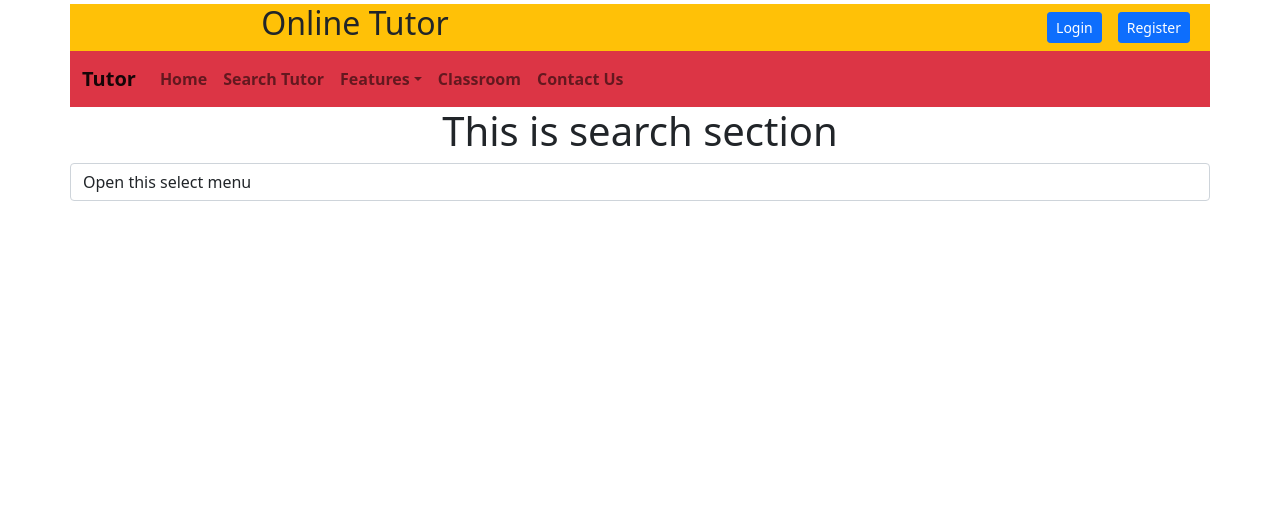
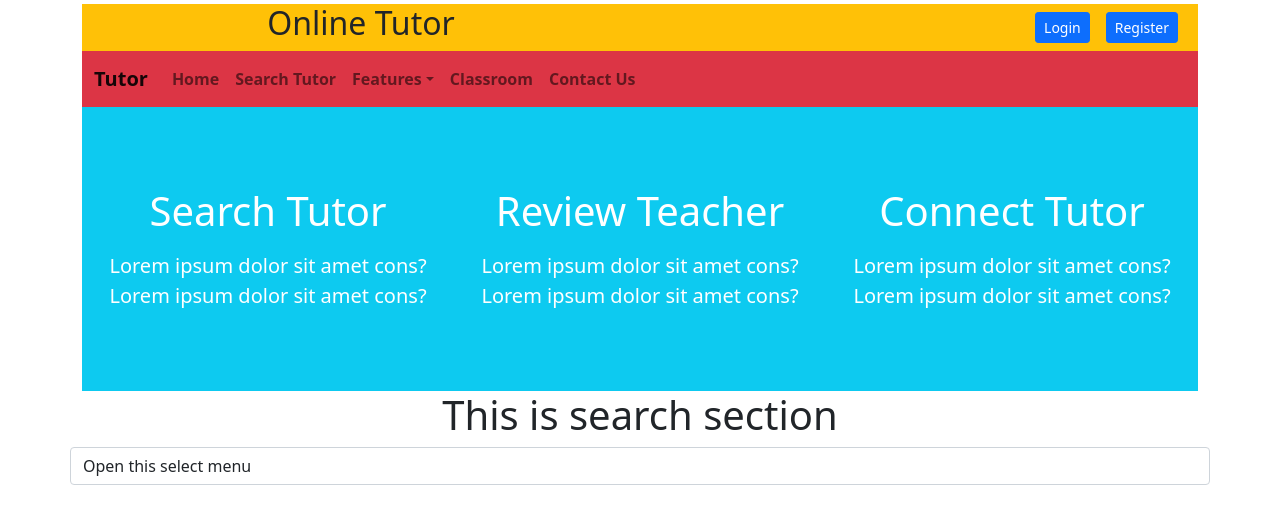
Before and after one commit to pd1116/Online-Tutor, a React (Create React App) app: page /search in a window 1280 px wide. Shown: the top 524 px of the page. Built offline with nearby package versions, Linux system fonts and the light colour scheme.

Commit message:
service add

```diff
--- a/src/Components/Main/Main.js
+++ b/src/Components/Main/Main.js
@@ -3,10 +3,12 @@ import './Main.css';
 
 import { Container, Nav, Navbar, NavDropdown } from 'react-bootstrap';
 import { Link } from 'react-router-dom';
+import Service from '../Service/Service';
 
 const Main = () => {
     return (
-        <div className="container bg-warning">
+        <div className="container">
+            <div className="container bg-warning ">
 
                 {/* top banner start here  */}
 
@@ -23,7 +25,7 @@ const Main = () => {
                     {/* top banner ends here  */}
 
                     {/* Navbar start here  */}
-            <Navbar bg="danger"  expand="sm" className="navbar">
+                    <Navbar bg="danger" expand="sm" className="navbar">
 
                         <Navbar.Brand href="#home " >Tutor</Navbar.Brand>
                         <Navbar.Toggle aria-controls="basic-navbar-nav" />
@@ -49,13 +51,19 @@ const Main = () => {
 
                     </Navbar>
 
-            {/* Navbar ends here  */}
 
 
+                </div>
 
 
 
             </div>
+                 {/* Navbar ends here  */}
+
+            {/* service section start here */}
+            <Service></Service>
+            {/* service section ends here */}
+
         </div>
     );
 };
--- /dev/null
+++ b/src/Components/Service/Service.js
@@ -0,0 +1,43 @@
+import React from 'react';
+
+const Service = () => {
+    return (
+        <div className="service bg-info py-5">
+          {/* Service section  */}
+
+
+    <div class="container-fluid">
+        <div class="row align-items-center text-center text-white  ">
+            <div class="col-md-6 col-lg-4 d-flex my-3">
+                <i class="fas fa-bomb fa-5x mr-3 "></i>
+                <div class="inner-text">
+                    <h1 class="my-3">Search Tutor</h1>
+                    <p class="lead">Lorem ipsum dolor sit amet cons?Lorem ipsum dolor sit amet cons?</p>
+                </div>
+            </div>
+
+            <div class="col-md-6 col-lg-4 d-flex my-3">
+                <i class="fas fa-spinner fa-5x mr-3 "></i>
+                <div class="inner-text">
+                    <h1 class="my-3">Review Teacher</h1>
+                    <p class="lead">Lorem ipsum dolor sit amet cons?Lorem ipsum dolor sit amet cons?</p>
+                </div>
+            </div>
+
+            <div class="col-md-6 col-lg-4 d-flex my-3">
+                <i class="fas fa-star fa-5x mr-3 "></i>
+                <div class="inner-text">
+                    <h1 class="my-3">Connect Tutor</h1>
+                    <p class="lead">Lorem ipsum dolor sit amet cons?Lorem ipsum dolor sit amet cons?</p>
+                </div>
+            </div>
+
+        </div>
+    </div>
+
+
+        </div>
+    );
+};
+
+export default Service;
```
Lines whose indentation alone changed are shown as unchanged.
